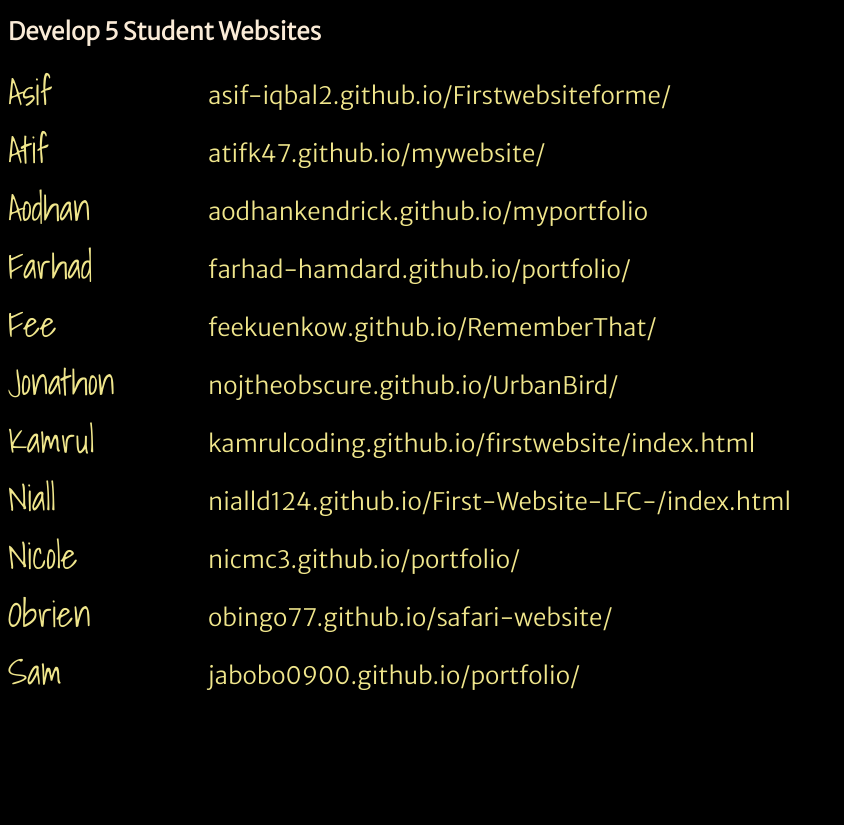
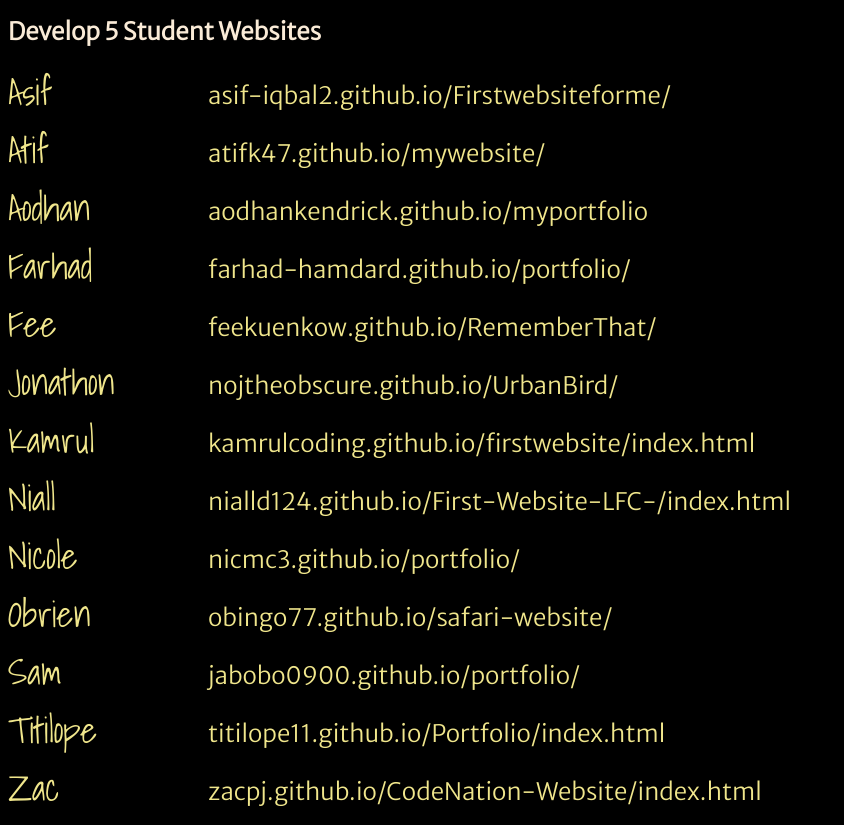
Before and after one commit to mmccart3/Develop5Websites, a plain HTML site: page index.html in a window 1280 px wide. Shown: the whole page, without its empty margins (0-844 px from the left). Before the commit the page ends 800 px from the top, so only its background shows below. Drawn offline with nearby package versions, Linux system fonts and the light colour scheme.

Commit message:
Commit 6
Mores students

```diff
--- a/index.html
+++ b/index.html
@@ -69,6 +69,16 @@
 <a class="website" href="https://jabobo0900.github.io/portfolio/">jabobo0900.github.io/portfolio/</a>
 </div>
 
+<div class="mycontainer">
+<p class="name">Titilope</p>
+<a class="website" href="https://titilope11.github.io/Portfolio/index.html">titilope11.github.io/Portfolio/index.html</a>
+</div>
+
+<div class="mycontainer">
+<p class="name">Zac</p>
+<a class="website" href="https://zacpj.github.io/CodeNation-Website/index.html">zacpj.github.io/CodeNation-Website/index.html</a>
+</div>
+
 
 </body>
 </html>
```
